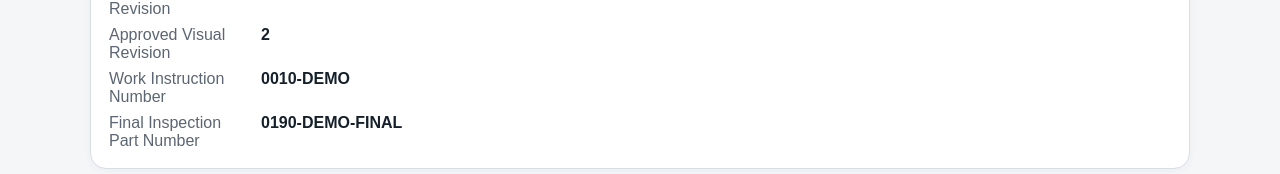
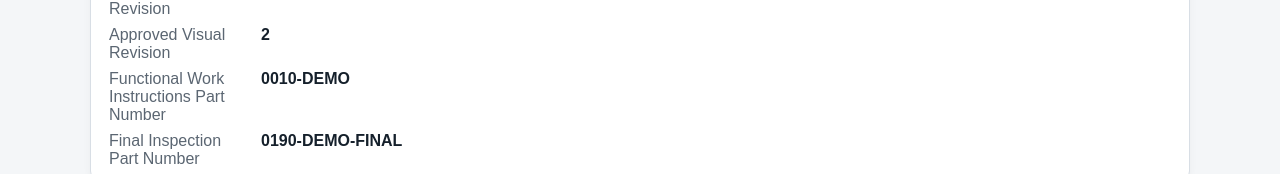
Before and after one commit to quirozr21-ops/production-visual-reference, a Next.js app: page /p/0190-02918-001 in a window 1280 px wide. Shown: the part 338-512 px from the top of the page. Built offline with nearby package versions, Linux system fonts and the light colour scheme; no server answers.

Commit message:
Rename work instruction UI label to Functional Work Instructions Part Number

```diff
--- a/src/app/p/[partNumber]/page.tsx
+++ b/src/app/p/[partNumber]/page.tsx
@@ -52,7 +52,7 @@ export default async function ProductReferencePage({
           <dd>{product.current_engineering_revision ?? "Not set"}</dd>
           <dt>Approved Visual Revision</dt>
           <dd>{product.current_approved_visual_revision ?? "None"}</dd>
-          <dt>Work Instruction Number</dt>
+          <dt>Functional Work Instructions Part Number</dt>
           <dd>
             {workPdf && product.work_instruction_number ? (
               <Link href={`/p/${encodeURIComponent(product.part_number)}/documents/work-instruction`}>
```
